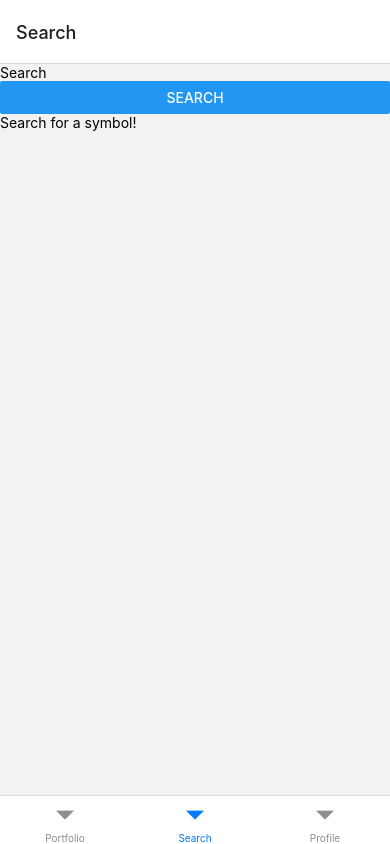
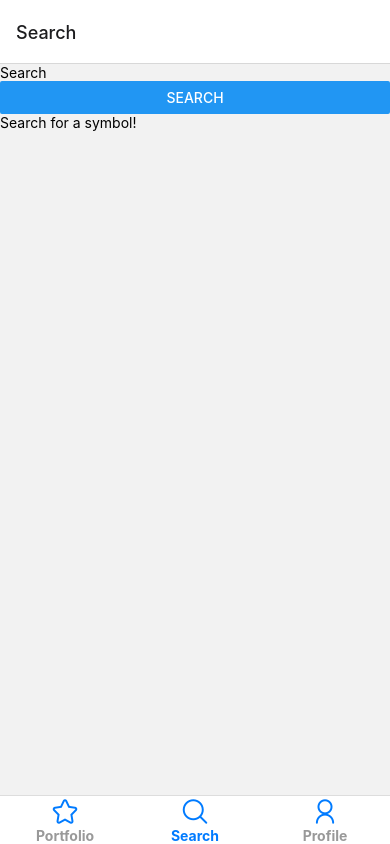
Before and after one commit to SimonHumber/StockAppMobile, a React Native app: screen /Search in a window 390 px wide. Built offline with nearby package versions, Linux system fonts and the light colour scheme; what yup-password would draw is missing.

Commit message:
Styled navbar, finally fixed favorite feature

```diff
--- a/src/components/NavBar.jsx
+++ b/src/components/NavBar.jsx
@@ -1,12 +1,15 @@
+import React from "react";
 import { NavigationContainer } from "@react-navigation/native";
 import { createBottomTabNavigator } from "@react-navigation/bottom-tabs";
 import { createNativeStackNavigator } from "@react-navigation/native-stack";
 import { useSelector } from "react-redux";
+import { StyleSheet } from "react-native";
 import PortfolioScreen from "./PortfolioScreen";
 import SearchScreen from "./SearchScreen";
 import StockScreen from "./StockScreen";
 import LoginScreen from "./LoginScreen";
 import ProfileScreen from "./ProfileScreen";
+import { AntDesign } from "@expo/vector-icons";
 
 const Tab = createBottomTabNavigator();
 const Stack = createNativeStackNavigator();
@@ -34,10 +37,59 @@ const Nav = () => {
   const stateScreen = loggedIn ? ProfileScreen : LoginScreen;
 
   return (
-    <Tab.Navigator>
-      <Tab.Screen name="Portfolio" component={PortfolioScreen} />
-      <Tab.Screen name="Search" component={SearchScreen} />
-      <Tab.Screen name="Profile" component={stateScreen} />
+    <Tab.Navigator
+      screenOptions={{
+        tabBarActiveTintColor: "#007bff",
+        tabBarInactiveTintColor: "#999",
+        tabBarLabelStyle: styles.tabLabel,
+        tabBarStyle: styles.tabBar,
+        tabBarIconStyle: styles.tabIcon,
+      }}
+    >
+      <Tab.Screen
+        name="Portfolio"
+        component={PortfolioScreen}
+        options={{
+          tabBarIcon: () => (
+            <AntDesign name="staro" size={28} style={styles.icon} />
+          ),
+        }}
+      />
+      <Tab.Screen
+        name="Search"
+        component={SearchScreen}
+        options={{
+          tabBarIcon: () => (
+            <AntDesign name="search1" size={28} style={styles.icon} />
+          ),
+        }}
+      />
+      <Tab.Screen
+        name="Profile"
+        component={stateScreen}
+        options={{
+          tabBarIcon: () => (
+            <AntDesign name="user" size={28} style={styles.icon} />
+          ),
+        }}
+      />
     </Tab.Navigator>
   );
 };
+
+const styles = StyleSheet.create({
+  tabBar: {
+    backgroundColor: "#fff",
+    borderTopWidth: 1,
+    borderTopColor: "#ddd",
+    elevation: 10,
+  },
+  tabLabel: {
+    fontSize: 14,
+    fontWeight: "bold",
+  },
+  tabIcon: {
+    fontSize: 24,
+    color: "#007bff",
+  },
+});
--- a/src/components/Ticker.jsx
+++ b/src/components/Ticker.jsx
@@ -13,6 +13,16 @@ const Ticker = ({ index, symbol, navigation }) => {
   const loggedIn = useSelector((state) => {
     return state.jwt != "";
   });
+  const toggleFavorite = async () => {
+    try {
+      await toggleFavEndpoint(symbol);
+      const data = await favoriteEndpoint(symbol);
+      setFavorite(data.data.includes(symbol));
+    } catch (err) {
+      setFavorite(false);
+      console.log(err);
+    }
+  };
   useEffect(() => {
     fetchData = async () => {
       try {
@@ -27,23 +37,17 @@ const Ticker = ({ index, symbol, navigation }) => {
       }
     };
     fetchData();
-  }, []);
-  const toggleFavorite = async () => {
-    try {
-      const data = await toggleFavEndpoint(symbol);
-      setFavorite(data.data);
-    } catch (err) {
-      console.log(err);
-    }
-  };
+    //when searching for new symbol, ticker is re-rendered, not unmounted
+    //use symbol as dependency so when symbol is updated, will re-render useEffect
+  }, [symbol]);
   return (
     <TouchableOpacity onPress={handlePress} style={styles.card}>
       <Text key={index}>{symbol}</Text>
       <TouchableOpacity onPress={toggleFavorite}>
         {favorite ? (
-          <AntDesign name={"star"} size={24} />
+          <AntDesign name={"star"} size={30} />
         ) : (
-          <AntDesign name={"staro"} size={24} />
+          <AntDesign name={"staro"} size={30} />
         )}
       </TouchableOpacity>
     </TouchableOpacity>
```
